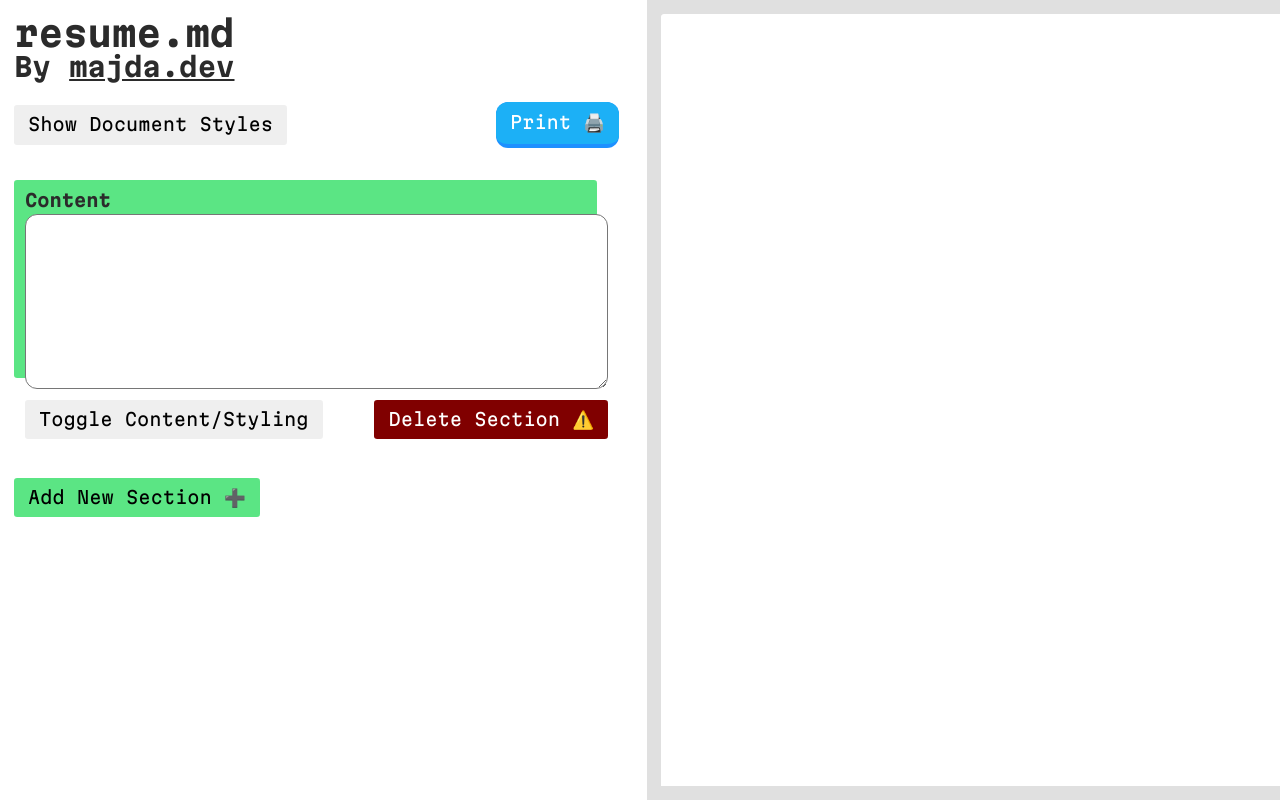
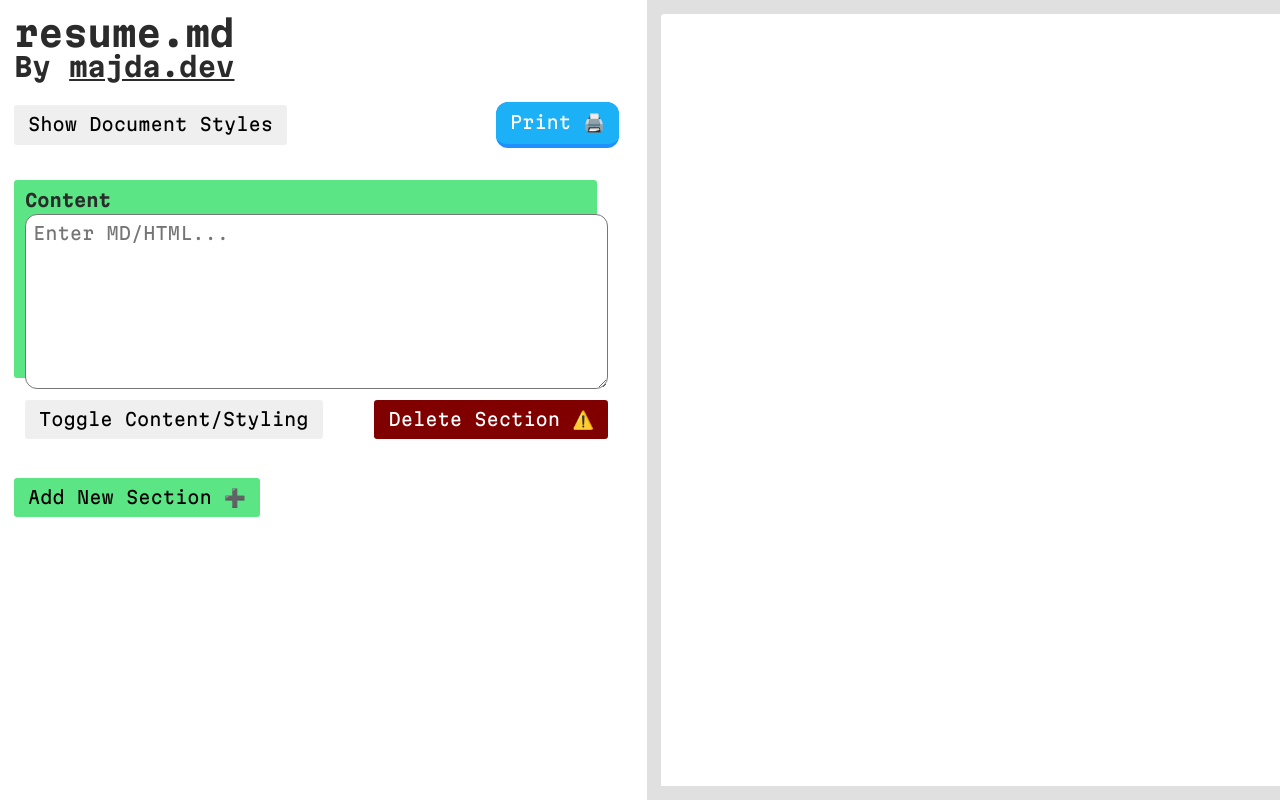
Before and after one commit to majdap/resume.md, an Angular app: page / in a window 1280 px wide. Both pictures are taken after a click on the button "Add New Section ➕". Built offline with nearby package versions, Linux system fonts and the light colour scheme.

Commit message:
added placeholders and fixed css specificity issue

```diff
--- a/src/components/content-display/display-content-section/display-content-section.ts
+++ b/src/components/content-display/display-content-section/display-content-section.ts
@@ -60,7 +60,7 @@
 
 			// Update the style content - we know styleElement is not null here
 			if (this.styleElement) {
-				this.styleElement.textContent = `.content-section-${this.section().id
+				this.styleElement.textContent = `.document .content-section-${this.section().id
 					} { ${styling} }`;
 			}
 		});
--- a/src/components/content-section/content-section.html
+++ b/src/components/content-section/content-section.html
@@ -4,12 +4,20 @@
 	[formGroup]="contentForm"
 >
 	<label class="content-label" for="content">Content</label>
-	<textarea (focus)="sectionSelected()" formControlName="content"></textarea>
+	<textarea
+		placeholder="Enter MD/HTML..."
+		(focus)="sectionSelected()"
+		formControlName="content"
+	></textarea>
 </form>
 
 <form class="style-form" [class.hidden]="showContent()" [formGroup]="styleForm">
 	<label class="styling-label" for="styling">Styling</label>
-	<textarea (focus)="sectionSelected()" formControlName="styling"></textarea>
+	<textarea
+		placeholder="Enter CSS..."
+		(focus)="sectionSelected()"
+		formControlName="styling"
+	></textarea>
 </form>
 
 <div class="section-buttons">
```
